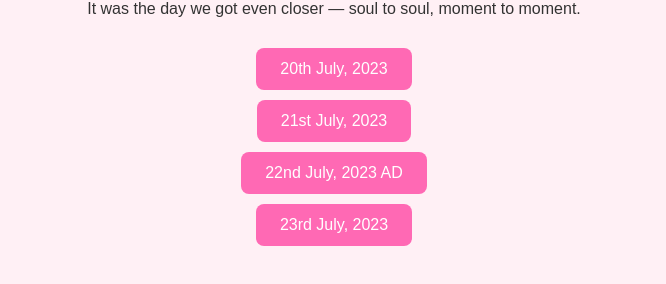
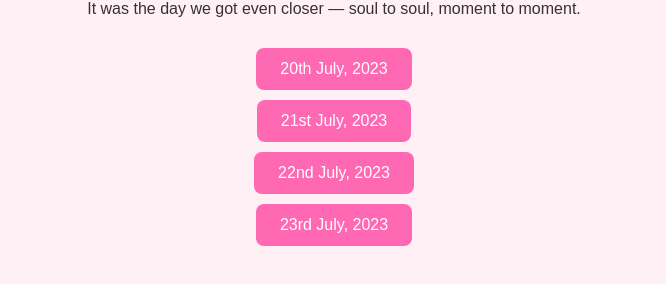
Before and after one commit to thisisAdityaRajGupta/mydarlingbirthday, a plain HTML site: page fourth.html in a window 1280 px wide. Shown: the part 523-807 px from the top of the page, without its empty margins (306-972 px from the left). Drawn offline with Linux system fonts and the light colour scheme.

Commit message:
fourth.html

```diff
--- a/fourth.html
+++ b/fourth.html
@@ -13,7 +13,7 @@
     <div class="options">
       <button onclick="checkAnswer('wrong')">20th July, 2023</button>
       <button onclick="checkAnswer('wrong')">21st July, 2023</button>
-      <button onclick="checkAnswer('correct')">22nd July, 2023 AD</button>
+      <button onclick="checkAnswer('correct')">22nd July, 2023</button>
       <button onclick="checkAnswer('wrong')">23rd July, 2023</button>
     </div>
   </div>
```
